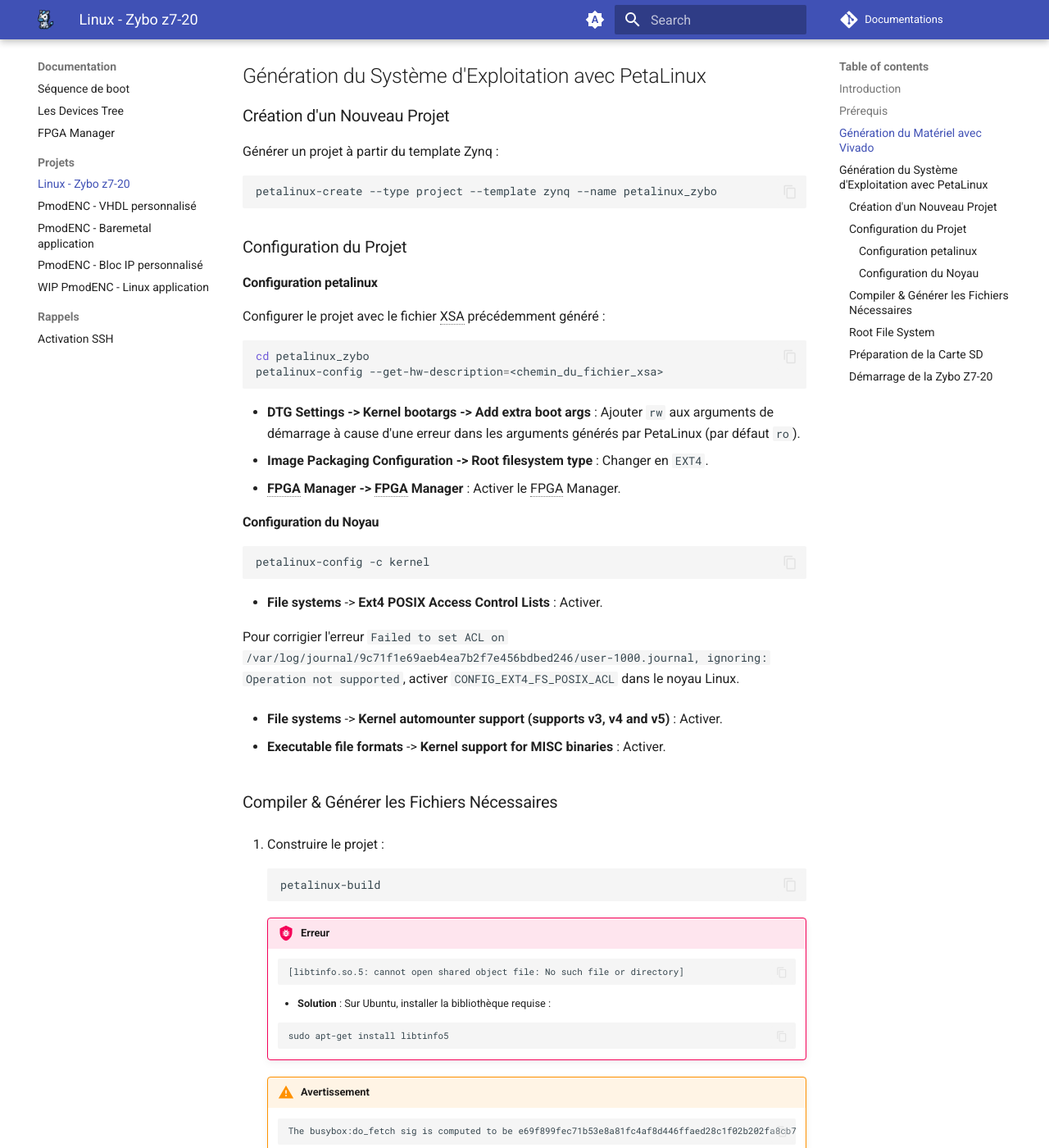
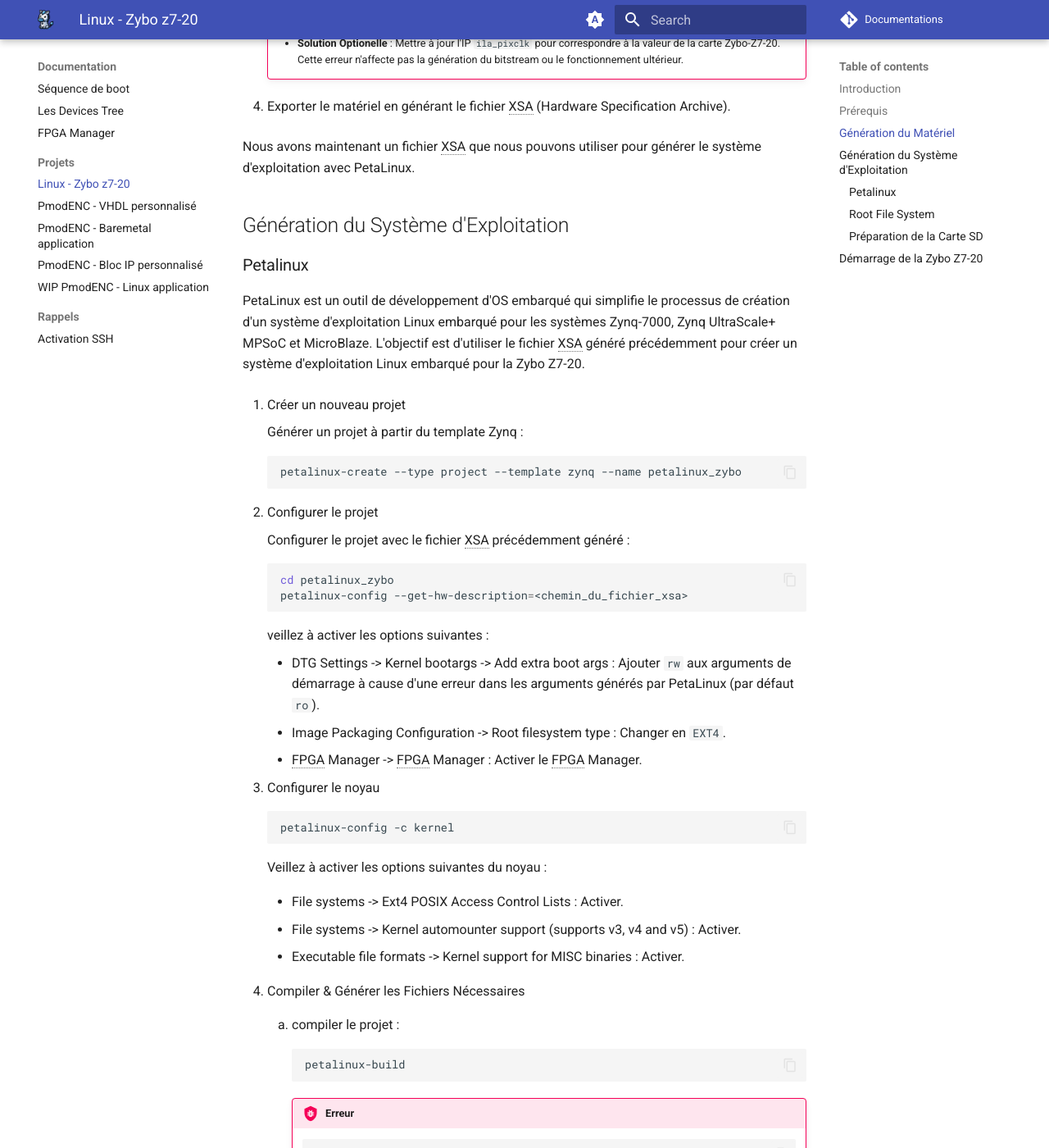
Before and after one commit to TER-Zybo/Documentations, an MkDocs documentation site: the page built from docs/docs/linux_zybo.md, in a window 1280 px wide and 1400 px high, scrolled down 1630 px. Shown: the whole window at 82% size. Built offline with MkDocs 1.6.1 and Material for MkDocs 9.7.7, drawn with Linux system fonts in a browser that asks for light colours; comment, search, counter and statistics services are not loaded; some of the changed text lies outside the part shown.

Commit message:
docs: update linux_zybo

````diff
--- a/docs/docs/linux_zybo.md
+++ b/docs/docs/linux_zybo.md
@@ -9,17 +9,20 @@
 
 ## Prérequis
 
-- **Vivado** : Pour générer le fichier bitstream et le fichier XSA. [Télécharger Vivado](https://www.xilinx.com/support/download.html).
+- **Vivado** : Pour générer le bitstream et le XSA. [Télécharger Vivado](https://www.xilinx.com/support/download.html).
 - **PetaLinux** : Pour générer le système de fichiers, le FSBL (First Stage Bootloader), U-Boot et le noyau Linux. [Guide d'installation PetaLinux](https://docs.amd.com/r/en-US/ug1144-petalinux-tools-reference-guide/Installation-Steps).
 
-## Génération du Matériel avec Vivado
+## Génération du Matériel
 
 L'objectif est de générer un fichier XSA à partir du projet Vivado pour l'utiliser dans PetaLinux.
 
 !!! info "Qu'est-ce qu'un fichier XSA ?"
     Le fichier XSA contient toutes les informations nécessaires sur le design matériel, y compris les configurations des blocs IP, les contraintes de timing, les périphériques et les connexions internes. Il inclut également le bitstream généré.
 
-Nous utilisons le dépôt officiel de la Zybo Z7-20 disponible sur [GitHub](https://github.com/Digilent/Zybo-Z7) en suivant la documentation [Digilent FPGA Demo Git Repositories](https://digilent.com/reference/programmable-logic/documents/git?redirect=1). Le dépot n'est pas mis à jour pour la version 2023.2 de Vivado, mais Vivado est capable de mettre à jour les IPs automatiquement.
+Nous utilisons le dépôt officiel de la Zybo Z7-20 disponible sur [GitHub](https://github.com/Digilent/Zybo-Z7) en suivant le guide [Digilent FPGA Demo Git Repositories](https://digilent.com/reference/programmable-logic/documents/git?redirect=1). Ce dépôt contient une démonstration de la Zybo Z7-20 avec un design matériel complet et prêt à être utilisé.
+
+!!! warning "Attention"
+    Le dépot n'est pas mis à jour pour la version 2023.2 de Vivado, mais Vivado est capable de mettre à jour les IPs automatiquement.
 
 
 1. Cloner le dépôt :
@@ -37,6 +40,7 @@
     ```tcl
     set argv ""; source {local root repo}/hw/scripts/checkout.tcl
     ```
+    Veiullez remplacer `{local root repo}` par le chemin absolu du dépôt cloné.
 
 3. Générer le bitstream. Un bitstream est un fichier binaire contenant la configuration complète pour programmer un FPGA. Il décrit les connexions et les configurations des éléments logiques programmables en fonction de votre design matériel dans Vivado.
 
@@ -46,95 +50,102 @@
         ```
 
         - **Solution Optionelle** : Mettre à jour l'IP `ila_pixclk` pour correspondre à la valeur de la carte Zybo-Z7-20.
+        Cette erreur n'affecte pas la génération du bitstream ou le fonctionnement ultérieur.
 
 5. Exporter le matériel en générant le fichier XSA (Hardware Specification Archive).
 
 Nous avons maintenant un fichier XSA que nous pouvons utiliser pour générer le système d'exploitation avec PetaLinux.
 
-## Génération du Système d'Exploitation avec PetaLinux
+## Génération du Système d'Exploitation
 
-### Création d'un Nouveau Projet
+### Petalinux
 
-Générer un projet à partir du template Zynq :
+PetaLinux est un outil de développement d'OS embarqué qui simplifie le processus de création d'un système d'exploitation Linux embarqué pour les systèmes Zynq-7000, Zynq UltraScale+ MPSoC et MicroBlaze. L'objectif est d'utiliser le fichier XSA généré précédemment pour créer un système d'exploitation Linux embarqué pour la Zybo Z7-20.
 
-```bash
-petalinux-create --type project --template zynq --name petalinux_zybo
-```
+1.  Créer un nouveau projet
 
-### Configuration du Projet
-
-#### Configuration petalinux
-
-Configurer le projet avec le fichier XSA précédemment généré :
-
-```bash
-cd petalinux_zybo
-petalinux-config --get-hw-description=<chemin_du_fichier_xsa>
-```
-
-- **DTG Settings -> Kernel bootargs -> Add extra boot args** : Ajouter `rw` aux arguments de démarrage à cause d'une erreur dans les arguments générés par PetaLinux (par défaut `ro`).
-- **Image Packaging Configuration -> Root filesystem type** : Changer en `EXT4`.
-- **FPGA Manager -> FPGA Manager** : Activer le FPGA Manager.
-
-#### Configuration du Noyau
-
-```bash
-petalinux-config -c kernel
-```
-
-- **File systems** -> **Ext4 POSIX Access Control Lists** : Activer.
-
-Pour corrigier l'erreur `Failed to set ACL on /var/log/journal/9c71f1e69aeb4ea7b2f7e456bdbed246/user-1000.journal, ignoring: Operation not supported`, activer `CONFIG_EXT4_FS_POSIX_ACL` dans le noyau Linux.
-
-- **File systems** -> **Kernel automounter support (supports v3, v4 and v5)** : Activer.
-
-- **Executable file formats** -> **Kernel support for MISC binaries** : Activer.
-
-### Compiler & Générer les Fichiers Nécessaires
-
-1. Construire le projet :
+    Générer un projet à partir du template Zynq :
 
     ```bash
-    petalinux-build
+    petalinux-create --type project --template zynq --name petalinux_zybo
     ```
 
-    !!! bug "Erreur"
-        ```plaintext
-        [libtinfo.so.5: cannot open shared object file: No such file or directory]
+1.  Configurer le projet
+
+    Configurer le projet avec le fichier XSA précédemment généré :
+
+    ```bash
+    cd petalinux_zybo
+    petalinux-config --get-hw-description=<chemin_du_fichier_xsa>
+    ```
+
+    veillez à activer les options suivantes :
+
+    - DTG Settings -> Kernel bootargs -> Add extra boot args : Ajouter `rw` aux arguments de démarrage à cause d'une erreur dans les arguments générés par PetaLinux (par défaut `ro`).
+    - Image Packaging Configuration -> Root filesystem type : Changer en `EXT4`.
+    - FPGA Manager -> FPGA Manager : Activer le FPGA Manager.
+
+2.  Configurer le noyau
+
+    ```bash
+    petalinux-config -c kernel
+    ```
+
+    Veillez à activer les options suivantes du noyau :
+
+    - File systems -> Ext4 POSIX Access Control Lists : Activer.
+
+    - File systems -> Kernel automounter support (supports v3, v4 and v5) : Activer.
+
+    - Executable file formats -> Kernel support for MISC binaries : Activer.
+
+3. Compiler & Générer les Fichiers Nécessaires
+
+    1. compiler le projet :
+
+        ```bash
+        petalinux-build
         ```
 
-        - **Solution** : Sur Ubuntu, installer la bibliothèque requise :
+        !!! bug "Erreur"
+            ```plaintext
+            [libtinfo.so.5: cannot open shared object file: No such file or directory]
+            ```
+
+            - **Solution** : Sur Ubuntu, installer la bibliothèque requise :
+
+            ```bash
+            sudo apt-get install libtinfo5
+            ```
+
+        !!! warning "Avertissement"
+            ```plaintext
+            The busybox:do_fetch sig is computed to be e69f899fec71b53e8a81fc4af8d446ffaed28c1f02b202fa8cb783dce7c0d2e4, but the sig is locked to 4dcaff8c51438430803be8fa00f31476d3041a4c2d22474848e638e2fe9ebaba in SIGGEN_LOCKEDSIGS_t-cortexa9t2hf-neon
+            ```
+
+            - **Note** : Cet avertissement dans la version 2023.2 (et non 2023.1) concernant `busybox:do_fetch sig` est normal et n'affecte pas le processus. [Support Xilinx](https://support.xilinx.com/s/article/000035704).
+
+    2. Générer l'image de démarrage :
 
         ```bash
-        sudo apt-get install libtinfo5
+        petalinux-package --boot --u-boot
         ```
 
-    !!! warning "Avertissement"
+    3. Vous devriez avoir les fichiers suivants dans le répertoire `./images/linux` :
+
         ```plaintext
-        The busybox:do_fetch sig is computed to be e69f899fec71b53e8a81fc4af8d446ffaed28c1f02b202fa8cb783dce7c0d2e4, but the sig is locked to 4dcaff8c51438430803be8fa00f31476d3041a4c2d22474848e638e2fe9ebaba in SIGGEN_LOCKEDSIGS_t-cortexa9t2hf-neon
+        BOOT.BIN
+        boot.scr
+        image.ub
         ```
-
-        - **Note** : Cet avertissement dans la version 2023.2 (et non 2023.1) concernant `busybox:do_fetch sig` est normal et n'affecte pas le processus. [Support Xilinx](https://support.xilinx.com/s/article/000035704).
-
-2. Générer l'image de démarrage :
-
-    ```bash
-    petalinux-package --boot --u-boot
-    ```
-
-3. Vous devriez avoir les fichiers suivants dans le répertoire `./images/linux` :
-
-    ```plaintext
-    BOOT.BIN
-    boot.scr
-    image.ub
-    ```
 
 ### Root File System
 
-Des distributions minimales Debian/Ubuntu sont disponibles sur [eewiki minfs](https://rcn-ee.com/rootfs/eewiki/minfs/). Téléchargez, par exemple, `debian-12.1-minimal-armhf-2023-08-22.tar.xz`.
+Des distributions minimales Debian/Ubuntu sont disponibles sur [eewiki minfs](https://rcn-ee.com/rootfs/eewiki/minfs/).
+Téléchargez, par exemple, `debian-12.1-minimal-armhf-2023-08-22.tar.xz`. Veillez utiliser la version `armhf`.
+!!! note "Note"
+    Il est possible de générer un RFS personnalisé nottament avec `debootstrap` ou `buildroot`.
 
-Sans ces rootfs pré-construits, vous devriez préparer le vôtre en utilisant `debootstrap`.
 
 ### Préparation de la Carte SD
 
@@ -211,22 +222,22 @@
     - Copier `BOOT.BIN`, `boot.scr`, `image.ub` dans la partition boot.
     - Copier le `rootfs ` dans la partition rootfs puis décompresser.
 
-### Démarrage de la Zybo Z7-20
+## Démarrage de la Zybo Z7-20
 
-1. Insérez la carte SD dans votre Zybo Z7-20 et configurez la configurer pour démarrer depuis la carte SD. ([Digilent Zybo Z7-20 Reference Manual](https://digilent.com/reference/programmable-logic/zybo-z7/reference-manual))
+1.  Insérez la carte SD dans votre Zybo Z7-20 et configurez la carte pour démarrer depuis la carte SD. ([Digilent Zybo Z7-20 Reference Manual](https://digilent.com/reference/programmable-logic/zybo-z7/reference-manual) section 2.1)
 
-  - Insérez la carte microSD dans le connecteur J4.
-  - Attachez une source d'alimentation à la Zybo Z7 et sélectionnez-la en utilisant JP6.
-  - Placez un seul cavalier sur JP5, reliant les deux broches les plus à gauche (étiquetées "SD").
-  - Allumez la carte. La carte démarrera maintenant l'image sur la carte microSD.
+    - Insérez la carte microSD dans le connecteur J4.
+    - Attachez une source d'alimentation à la Zybo Z7 et sélectionnez-la en utilisant JP6.
+    - Placez un seul cavalier sur JP5, reliant les deux broches les plus à gauche (étiquetées "SD").
+    - Allumez la carte. La carte démarrera maintenant l'image sur la carte microSD.
 
-2. Allumez la carte et surveillez le processus de démarrage via une connexion série.
+2.  Allumez la carte et surveillez le processus de démarrage via une connexion série.
 
-  Lancer un terminal série type gtkterm ou autre sur le bon port avec un baud rate de 115200, 8 bits et 1 bit de stop et aucun bit de parité
+    Lancer un terminal série type gtkterm ou autre sur le bon port avec un baud rate de 115200, 8 bits et 1 bit de stop et aucun bit de parité
 
-Normalement, vous devriez voir le démarrage de Linux sur votre Zybo Z7-20. Have fun !
+3.  vous devriez voir le démarrage de Linux sur votre Zybo Z7-20. Have fun !
 
-!!! error "Problèmes Connus"
+!!! failure "Problèmes Connus lors du Démarrage"
     ```plaintext
     Starting init: /bin/sh exists but couldn't execute it (error -5)
     Kernel panic - not syncing: No working init found.  Try passing init= option to kernel. See Linux Documentation/admin-guide/init.rst for guidance.
````
